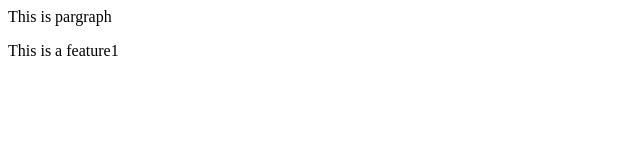
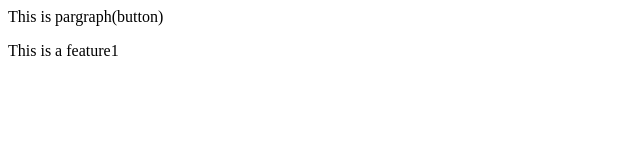
Before and after one commit to narendharjakka/localrepo, a plain HTML site: page index.html in a window 1280 px wide. Shown: the full height of the page, 0-640 px from the left. Drawn offline with Linux system fonts and the light colour scheme.

Commit message:
commit in feature1

```diff
--- a/index.html
+++ b/index.html
@@ -1,2 +1,2 @@
-<p>This is pargraph</p>
+<p>This is pargraph(button)</p>
 <p> This is a feature1</p>
```
